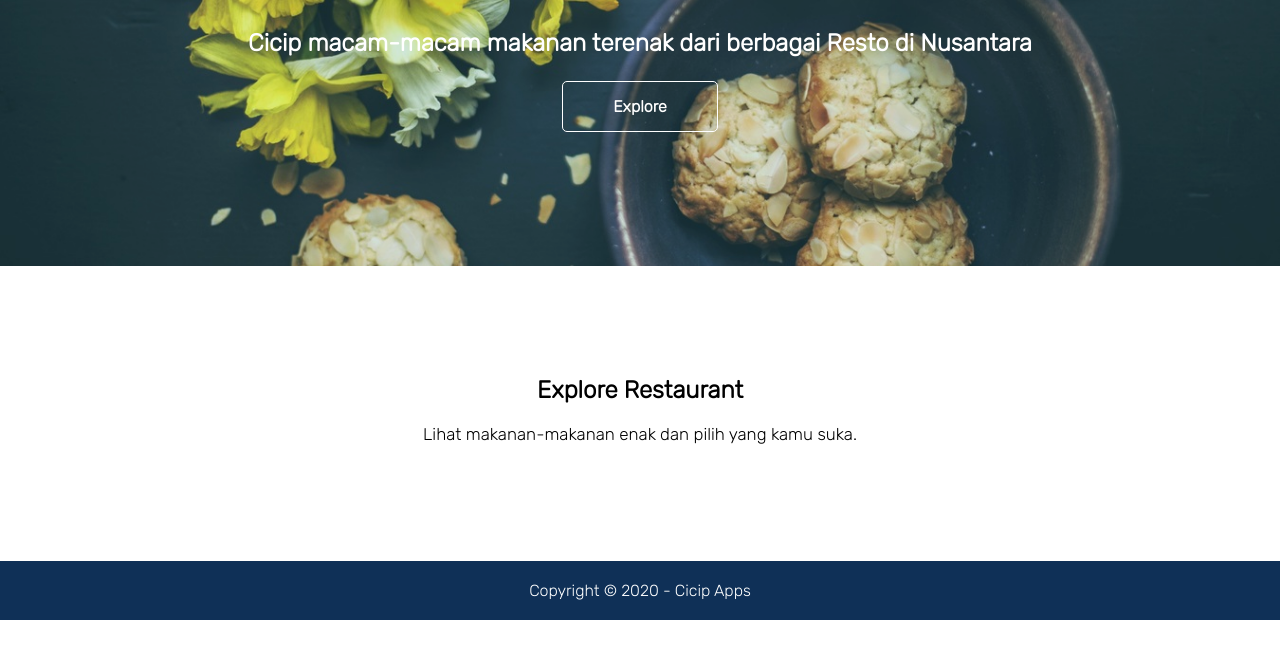
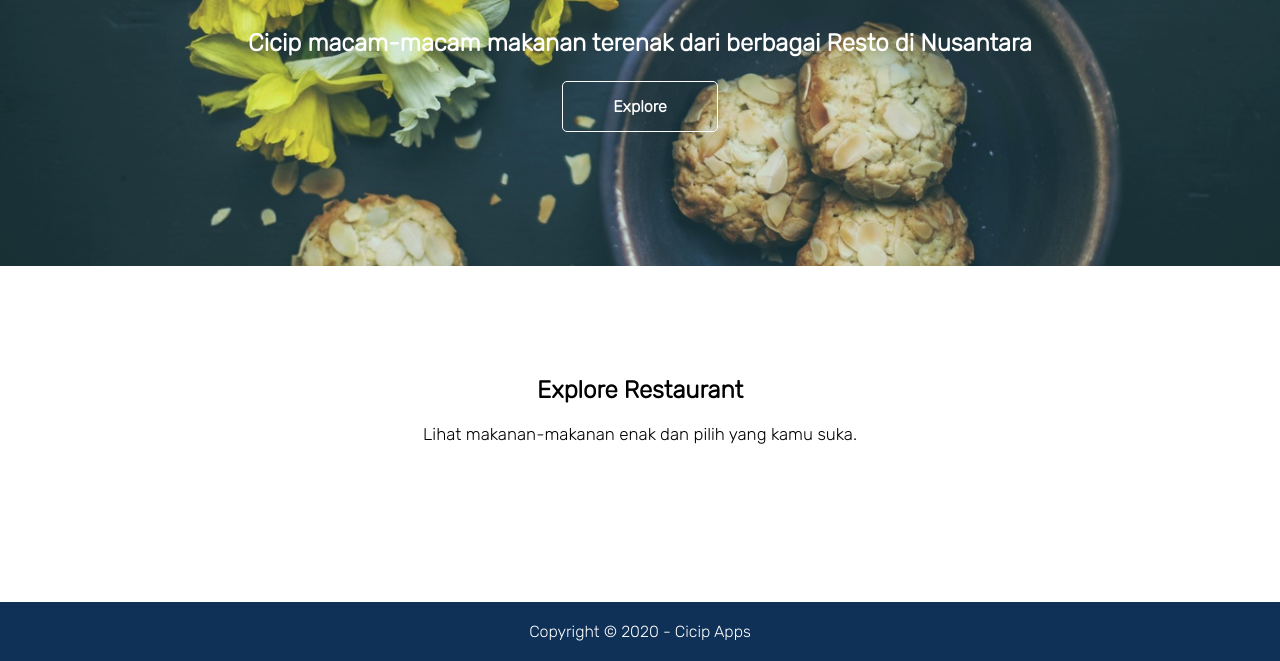
Before and after one commit to dazelpro/cicip-apps, a website built with webpack: page src/templates/index.html in a window 1280 px wide. Shown: the part 209-870 px from the top of the page. Before the commit the page ends 829 px from the top, so only its background shows below. Built offline with nearby package versions, Linux system fonts and the light colour scheme; no server answers; files whose address does not match are found by name.

Commit message:
footer fix bottom

```diff
--- a/src/scripts/pages/favorite.js
+++ b/src/scripts/pages/favorite.js
@@ -12,8 +12,8 @@ const Favorite = {
             </div>
             <div class="section-title" id="contentbody">
                 <div class="favorite-title">
-                    <h1>Favorite</h1>
-                    <div>Daftar Restoran yang kamu Sukai</div>
+                    <h1 class="fav-h1">Favorite</h1>
+                    <div class="fav-div">Daftar Restoran yang kamu Sukai</div>
                 </div>
                 <div class="wrapper col-4" id="contentList"></div>
                 <div class="no-data"></div>
--- a/src/styles/main.css
+++ b/src/styles/main.css
@@ -163,7 +163,7 @@ p {
 }
 
 #contentList {
-  padding-bottom: 50px;
+  padding-bottom: 100px;
 }
 
 @media only screen and (min-width: 1600px) {
--- a/src/styles/small.css
+++ b/src/styles/small.css
@@ -55,7 +55,7 @@
     margin-top: -13px;
   }
 
-  .favorite-title h1, div {
+  .fav-h1, .fav-div {
     text-align: center;
   }
 
--- a/src/templates/index.html
+++ b/src/templates/index.html
@@ -46,7 +46,27 @@
     <script>
     </script>
     <style>
+        body {
+            min-height: 100vh;
+            margin: 0;
+            position: relative;
+        }
 
+        body {
+            position: relative;
+        }
+
+        body::after {
+            content: '';
+            display: block;
+            height: 50px;
+        }
+
+        footer {
+            position: absolute;
+            bottom: 0;
+            width: 100%;
+        }
     </style>
 </body>
 
```
